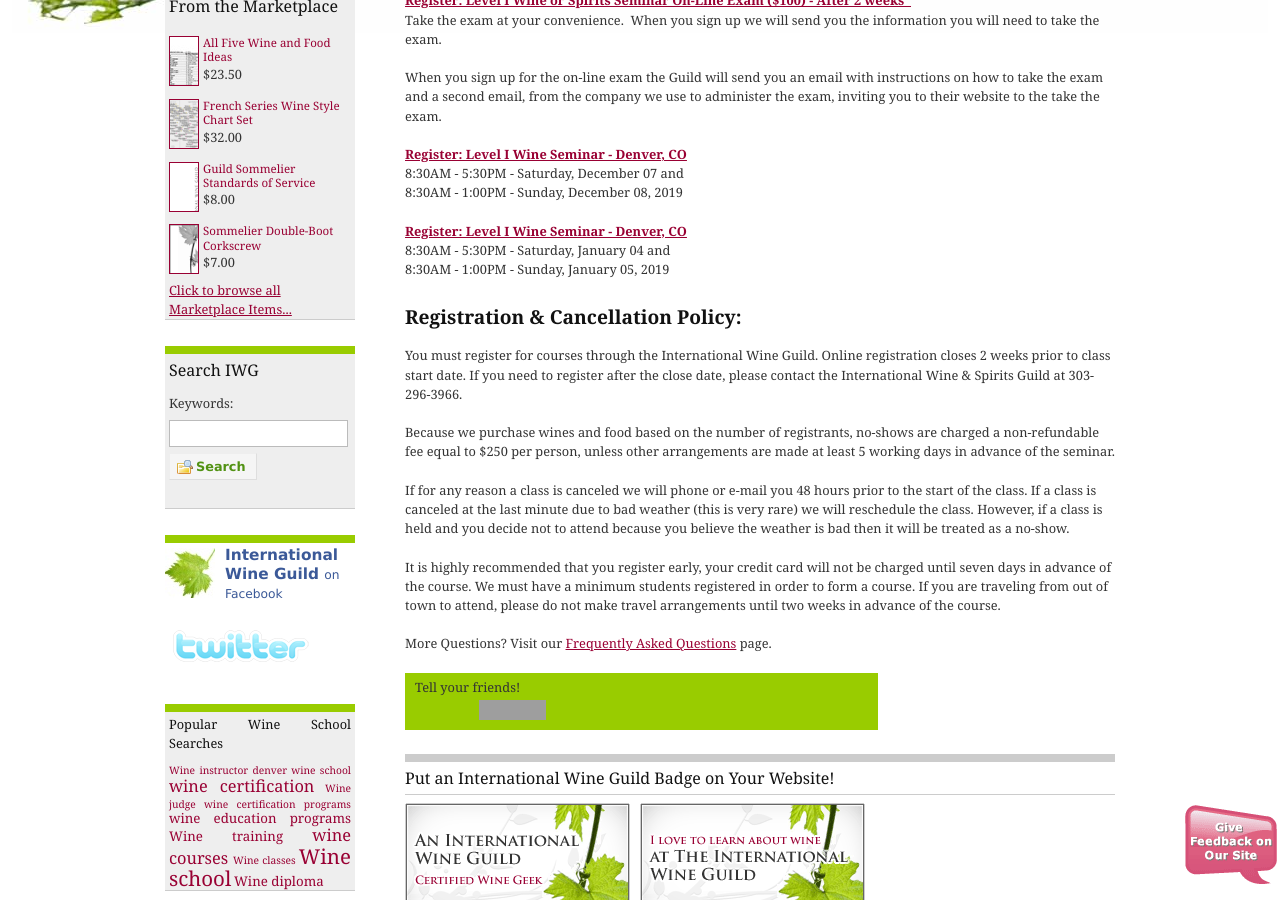
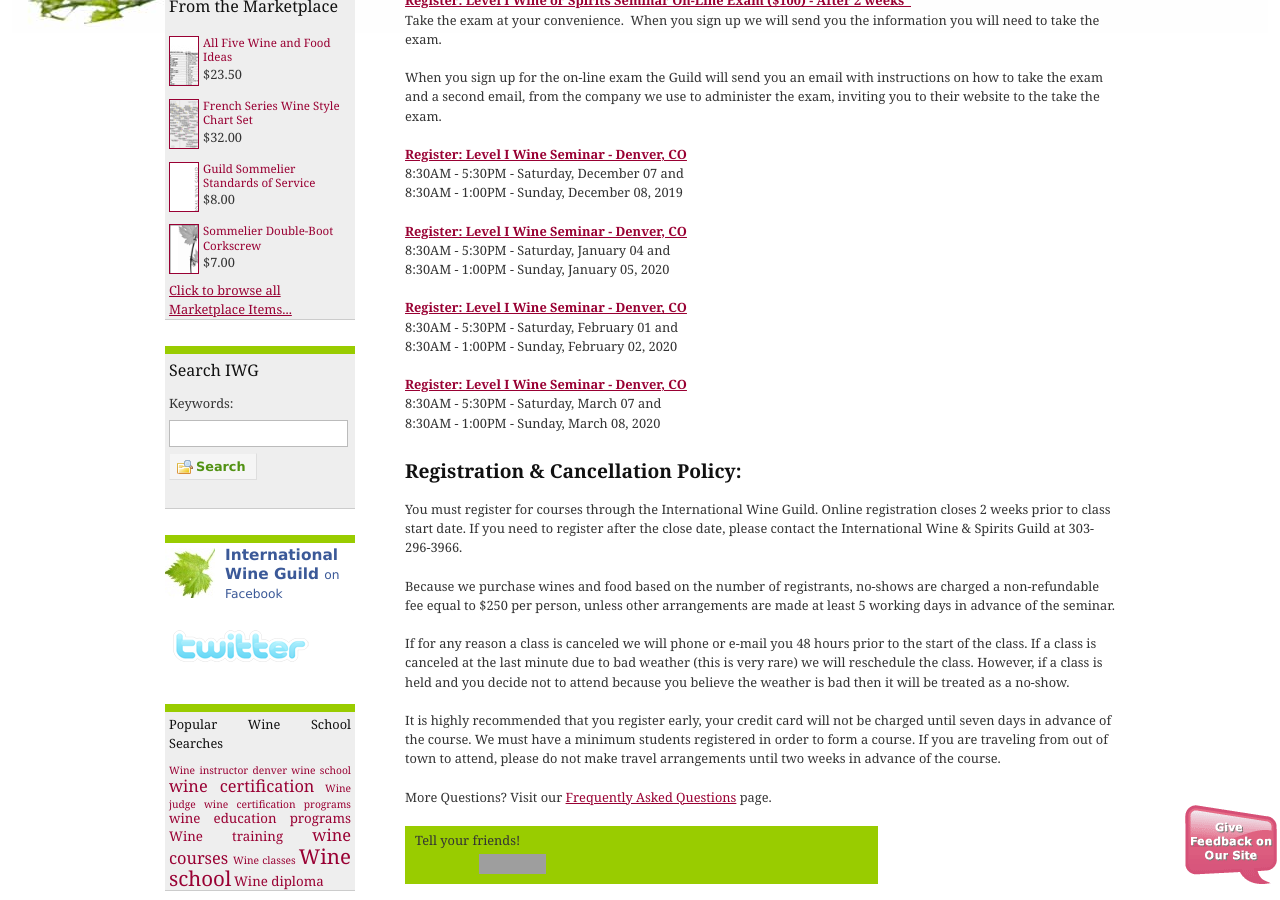
Before and after one commit to CKDev/internationalwineguild.com, a Jekyll site: the page built from register-for-the-guild-certification-seminar.html, in a window 1280 px wide and 900 px high, scrolled down 947 px. Built offline with Jekyll 4.4.1, drawn with Linux system fonts in a browser that asks for light colours; a script that is not in the unit is left out; comment, search, counter and statistics services are not loaded; grey boxes are pictures that could not be loaded.

Commit message:
Update register-for-the-guild-certification-seminar.html

```diff
--- a/register-for-the-guild-certification-seminar.html
+++ b/register-for-the-guild-certification-seminar.html
@@ -50,12 +50,31 @@
 
 <p>
   <a class="ga-track"
-    href="http://ww4.aitsafe.com/cf/add.cfm?userid=6714687&amp;product=Level+I+Wine+Seminar+Denver++-++01/04-05, 2019&amp;price=495&amp;return=www.internationalwineguild.com/register-for-the-guild-certification-seminar">
+    href="http://ww4.aitsafe.com/cf/add.cfm?userid=6714687&amp;product=Level+I+Wine+Seminar+Denver++-++01/04-05, 2020&amp;price=495&amp;return=www.internationalwineguild.com/register-for-the-guild-certification-seminar">
     <strong>Register: Level I Wine Seminar - Denver, CO<br></strong>
   </a>
   8:30AM - 5:30PM - Saturday, January 04 and<br>
-  8:30AM - 1:00PM - Sunday, January 05, 2019
+  8:30AM - 1:00PM - Sunday, January 05, 2020
 </p>
+
+<p>
+  <a class="ga-track"
+    href="http://ww4.aitsafe.com/cf/add.cfm?userid=6714687&amp;product=Level+I+Wine+Seminar+Denver++-++02/01-02, 2020&amp;price=495&amp;return=www.internationalwineguild.com/register-for-the-guild-certification-seminar">
+    <strong>Register: Level I Wine Seminar - Denver, CO<br></strong>
+  </a>
+  8:30AM - 5:30PM - Saturday, February 01 and<br>
+  8:30AM - 1:00PM - Sunday, February 02, 2020
+</p>
+
+<p>
+  <a class="ga-track"
+    href="http://ww4.aitsafe.com/cf/add.cfm?userid=6714687&amp;product=Level+I+Wine+Seminar+Denver++-++03/07-08, 2020&amp;price=495&amp;return=www.internationalwineguild.com/register-for-the-guild-certification-seminar">
+    <strong>Register: Level I Wine Seminar - Denver, CO<br></strong>
+  </a>
+  8:30AM - 5:30PM - Saturday, March 07 and<br>
+  8:30AM - 1:00PM - Sunday, March 08, 2020
+</p>
+
 
 <h3><strong>Registration &amp; Cancellation Policy: </strong></h3>
 <p>You must register for courses through the International Wine Guild. Online registration closes 2 weeks prior to
```
